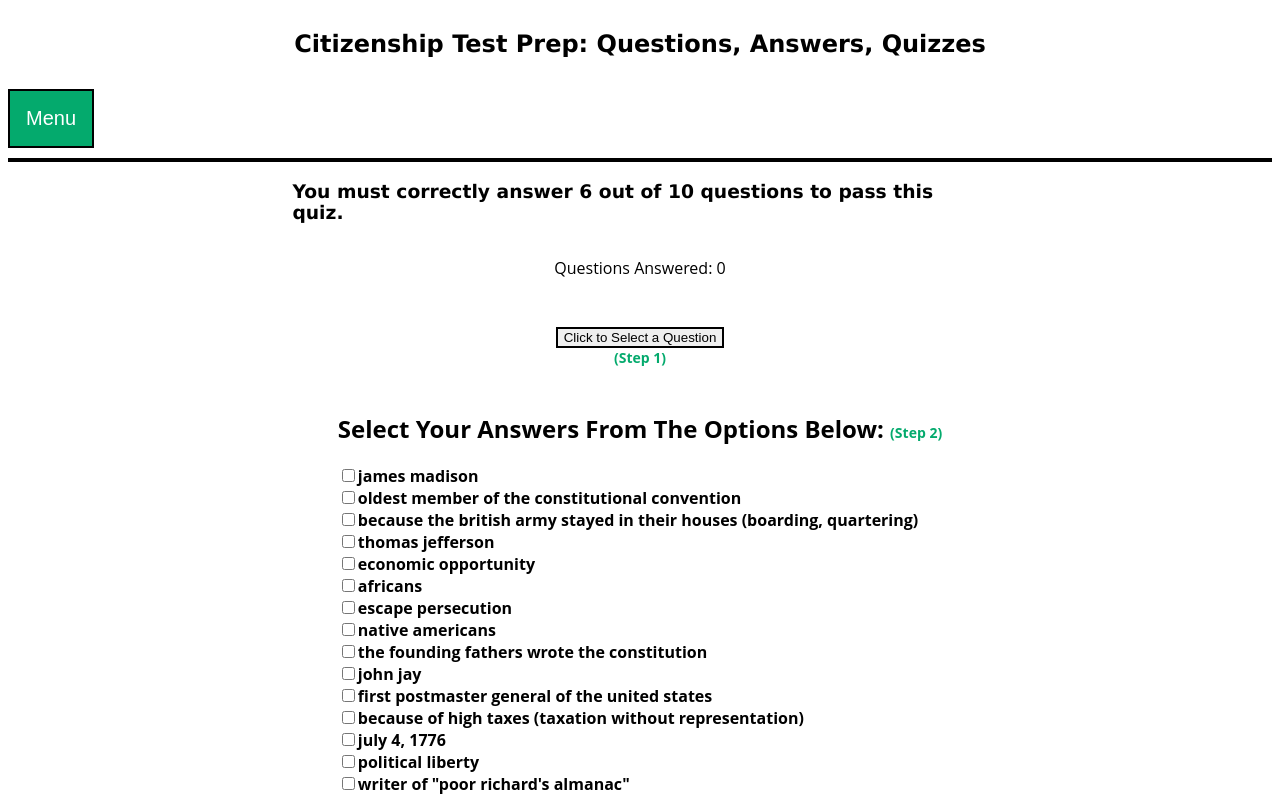
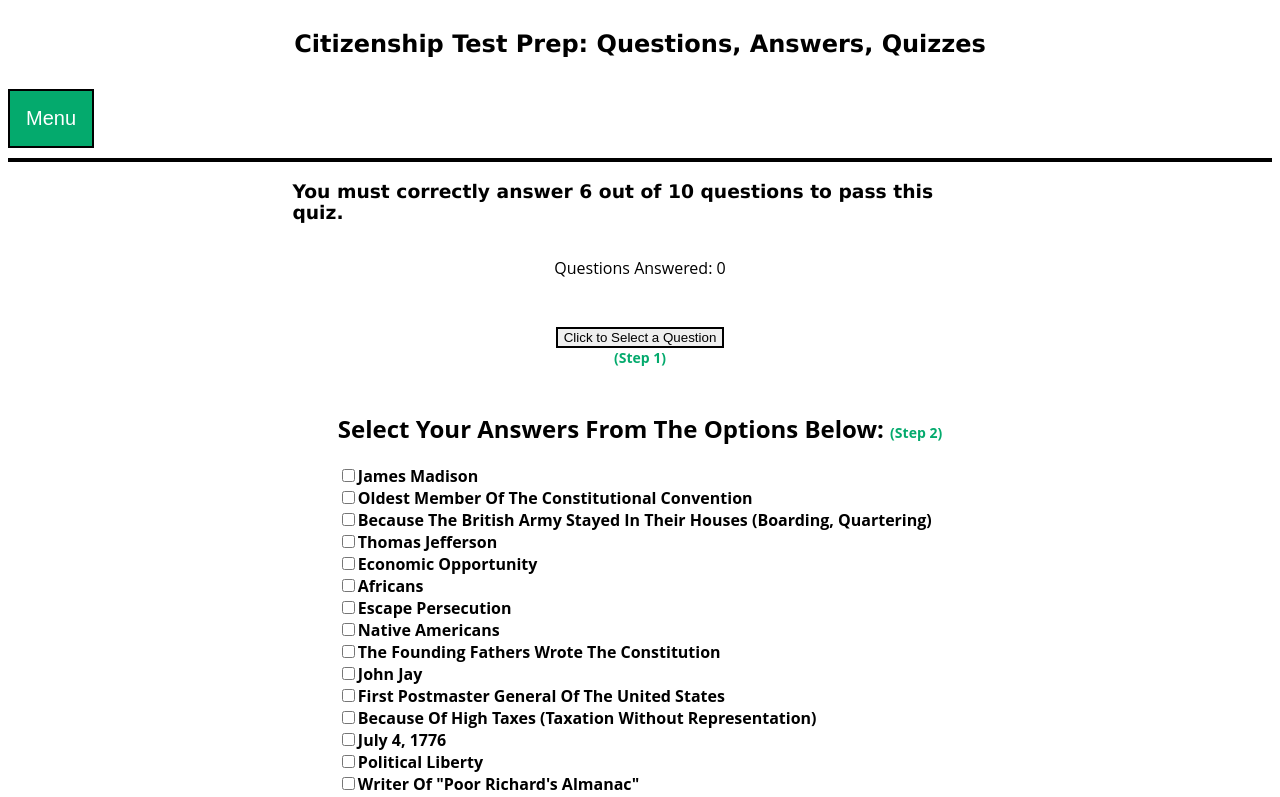
Before and after one commit to mmaustin/citizenship-questions-answers, a React (Create React App) app in the folder citizenship-frontend/: page /quiz-six in a window 1280 px wide. Shown: the top 797 px of the page. Built offline with nearby package versions, Linux system fonts and the light colour scheme.

Commit message:
capitalized the display results of a quiz

```diff
--- a/citizenship-frontend/src/index.css
+++ b/citizenship-frontend/src/index.css
@@ -305,3 +305,7 @@ nav {
     color: #04AA6D;
     font-weight: bold;
 }
+
+.capitalize {
+    text-transform: capitalize;
+}
--- a/citizenship-frontend/src/quizTemplate/QuizTemplate.js
+++ b/citizenship-frontend/src/quizTemplate/QuizTemplate.js
@@ -13,7 +13,6 @@ const QuizTemplate = ({removeQuestion, quizAnswers, addAnswer, questions, displa
     )
 
     const dispatch = useDispatch()
-
 
     //State quiz questions derived from quizQuestionsSlice(Number) that will eventually be altered with the
     //removeQuestion action.
@@ -47,7 +46,6 @@ const QuizTemplate = ({removeQuestion, quizAnswers, addAnswer, questions, displa
             return status
         }
     })
-
     //Places the above indices in a separate array
     let arrayOfIndices = indices.filter(idx => typeof idx === 'number')
 
@@ -66,7 +64,7 @@ const QuizTemplate = ({removeQuestion, quizAnswers, addAnswer, questions, displa
         return(
             <p key={index} className='inputs'>
                 <input type='checkbox' name={answer} value={answer} checked={checkedState[index]} onChange={()=> handleChange(index)}/>
-                <label htmlFor='answer'>{answer}</label>
+                <label htmlFor='answer' className="capitalize">{answer}</label>
             </p>
         )
     })
@@ -125,10 +123,10 @@ const QuizTemplate = ({removeQuestion, quizAnswers, addAnswer, questions, displa
     const displayArray = display.map((q, idx) => (
         q.value === 'Correct'
         ? <div key={idx} className='ternary-container'>
-            <p className='display-right-answer' key={idx}>{q.question.charAt(0).toUpperCase() + q.question.slice(1)} <span className='right'>Your Answer:</span> {q.displayAnswer.toLowerCase()} &nbsp;<span className='right'>{q.value}</span></p>
+            <p className='display-right-answer capitalize' key={idx}>{q.question} <span className='right'>Your Answer:</span> {q.displayAnswer} &nbsp;<span className='right'>{q.value}</span></p>
         </div>
         : <div key={idx} className='ternary-container'>
-            <p className='display-wrong-answer' key={idx}>{q.question.charAt(0).toUpperCase() + q.question.slice(1)} <span className='wrong'>Your Answer:</span> {q.displayAnswer.toLowerCase()} &nbsp;<span className='wrong'>{q.value}</span></p>
+            <p className='display-wrong-answer capitalize' key={idx}>{q.question} <span className='wrong'>Your Answer:</span> {q.displayAnswer} &nbsp;<span className='wrong'>{q.value}</span></p>
             <div className='wrong-answers-container'>
                 {q.answer.map((a, idx) => (
                     <p key={idx} className='quiz-answers-display'>• {a.ans}</p>
```
